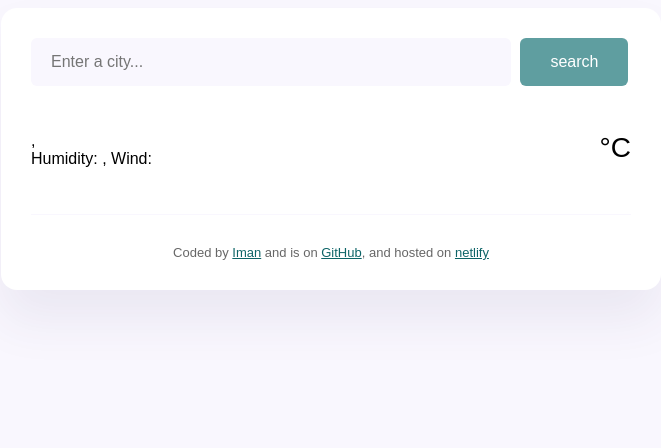
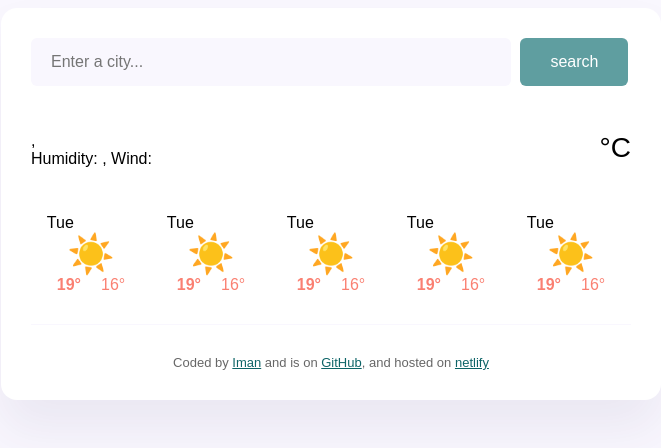
Before and after one commit to Imaaaann/forcasting, a plain HTML site: page index.html in a window 1280 px wide. Shown: the whole page, without its empty margins (7-668 px from the left). Drawn offline with nearby package versions, Linux system fonts and the light colour scheme; no server answers; a web font is replaced by a local one.

Commit message:
Injected the forecast html to JavaScript

```diff
--- a/index.html
+++ b/index.html
@@ -33,6 +33,10 @@
             <div class="weather-unit" id="unit">&deg;C</div>
         </div>
     </div>
+    <div class="forecast" id="forecast">
+
+
+    </div>
 
     </main>
     <footer>Coded by <a href="https://github.com/Imaaaann" target="_blank">Iman</a>
--- a/scr.css/style.css
+++ b/scr.css/style.css
@@ -82,6 +82,32 @@ strong {
     margin-top: 16px;
     font-size: 28px;
 }
+.forecast{
+    display: flex;
+    justify-content: space-around;
+    margin-top: 30px;
+}
+.forecast-date{
+    text-align: center;
+    line-height: 20px;
+    margin-top: 10px;
+    font-size: 16px;
+    color: rgba(39, 33, 66, 0.4);
+}
+.forecast-icon{
+    font-size: 38px;
+    text-align: center;
+}
+.forecast-temps{
+    display: flex;
+    justify-content: center;
+    text-align: center;
+    color: salmon;
+}
+
+.forecast-temp{
+    padding: 0 10px;
+}
 
 footer{
     border-top:1px solid #f9f7fe;
--- a/scr.js/index.js
+++ b/scr.js/index.js
@@ -59,6 +59,31 @@ function handleSearchSubmit(event) {
     searchCity(searchInput.value);
 }
 
+function displayForecast() {
+    let forecastElement= document.querySelector("#forecast")
+    let days = ["Tue", "Wed", "Thu", "Fri", "Sat"];
+    let forecastHtml = "";
+
+    days.forEach(function (day) {
+        forecastHtml = forecastHtml +
+       `
+        <div class="forecast-day">
+        <div class="forecaste-date">Tue</div>
+        <div class="forecast-icon">☀️</div>
+        <div class="forecast-temps">
+            <div class="forecast-temp"> <strong> 19&deg;</strong></div>
+            <div class="forecast-temp">16&deg;</div>
+        </div>
+        </div>`
+
+    })
+
+    forecastElement.innerHTML = forecastHtml
+
+}
+
+displayForecast()
+
 let searchFormElement = document.querySelector("#search-form")
 searchFormElement.addEventListener("submit", handleSearchSubmit)
 
```
